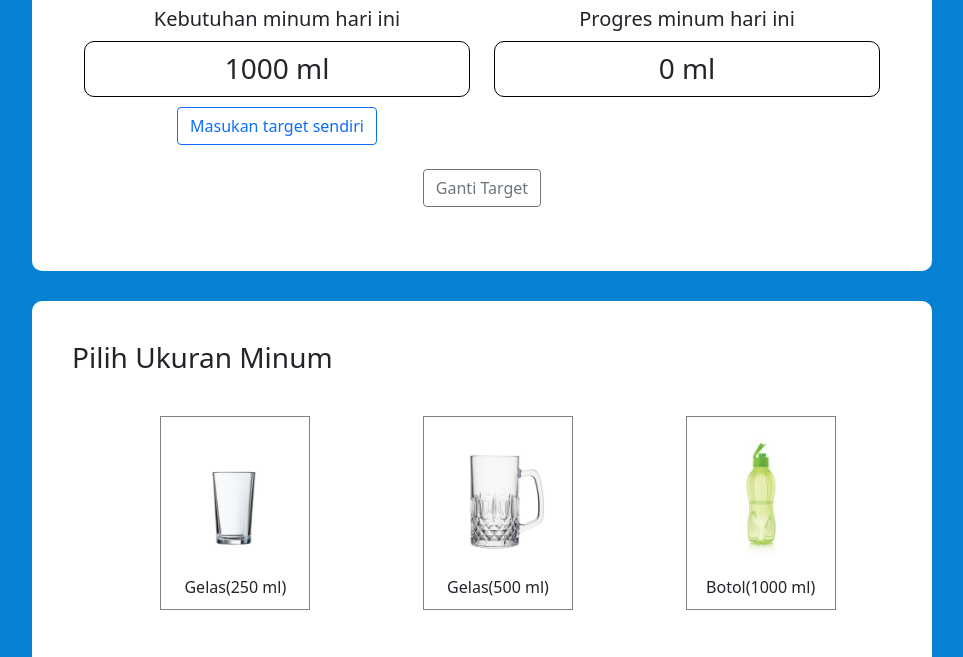
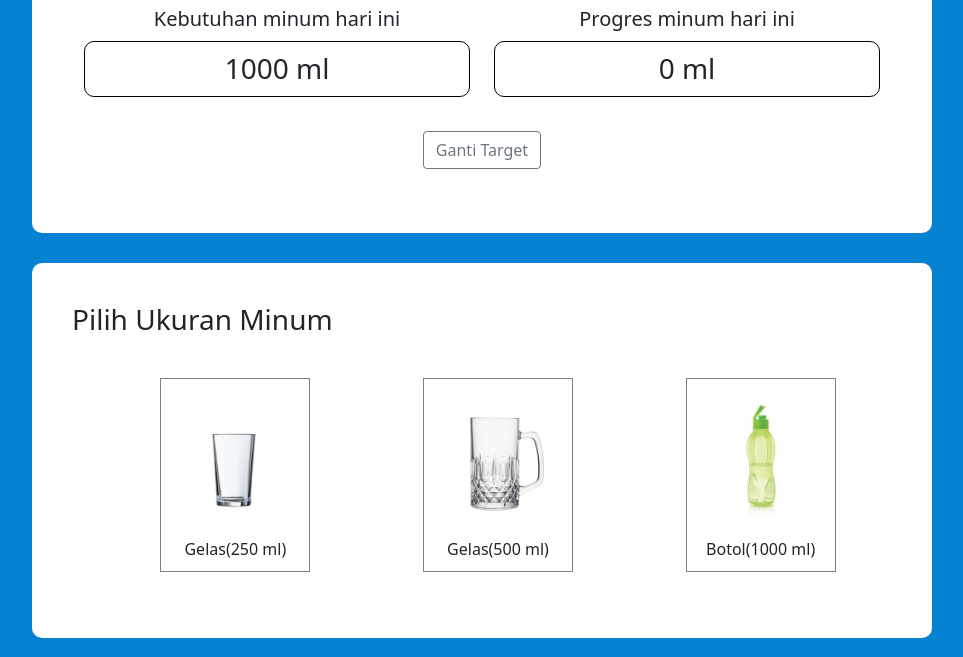
Before and after one commit to Blessed-Code/Drink-Tracker, a plain HTML site: page home.html in a window 1280 px wide. Shown: the part 143-800 px from the top of the page, without its empty margins (158-1121 px from the left). Drawn offline with nearby package versions, Linux system fonts and the light colour scheme.

```diff
--- a/home.html
+++ b/home.html
@@ -21,7 +21,7 @@
                     <div class="col">
                         <h5>Kebutuhan minum hari ini</h5>
                         <h3 id="targetMinum" class="box-target">0</h3>
-                        <a type="button" class ="btn btn-outline-primary" onclick="totalPerhari('Adult')" >Masukan target sendiri</a>
+
                         <!-- <h3 type="input"  id="targetMinum" class="box-target">0</h3>
                         <a type="button" class ="btn btn-outline-primary" onclick="totalPerhari('Adult')" >Submit</a> -->
                     </div>
```
